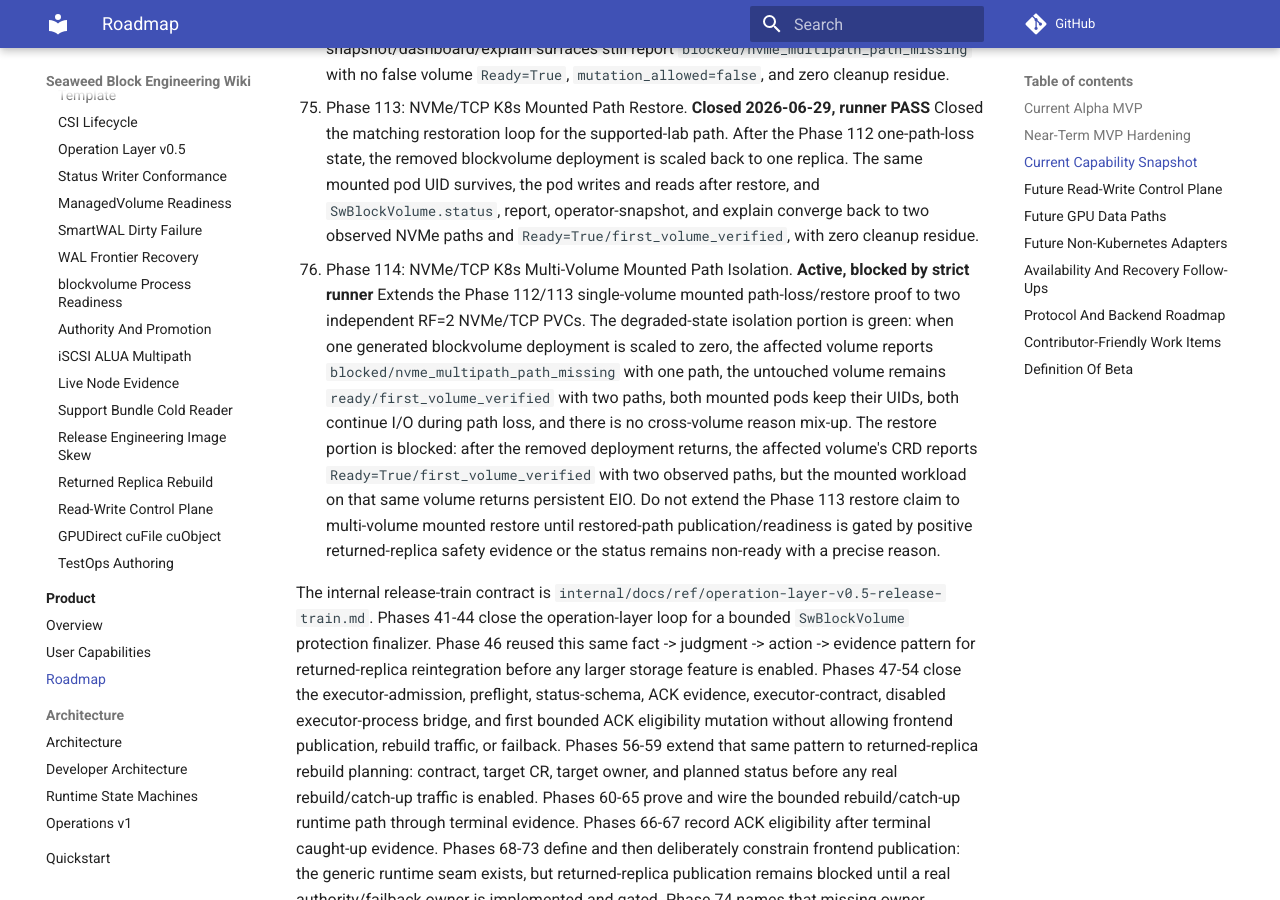
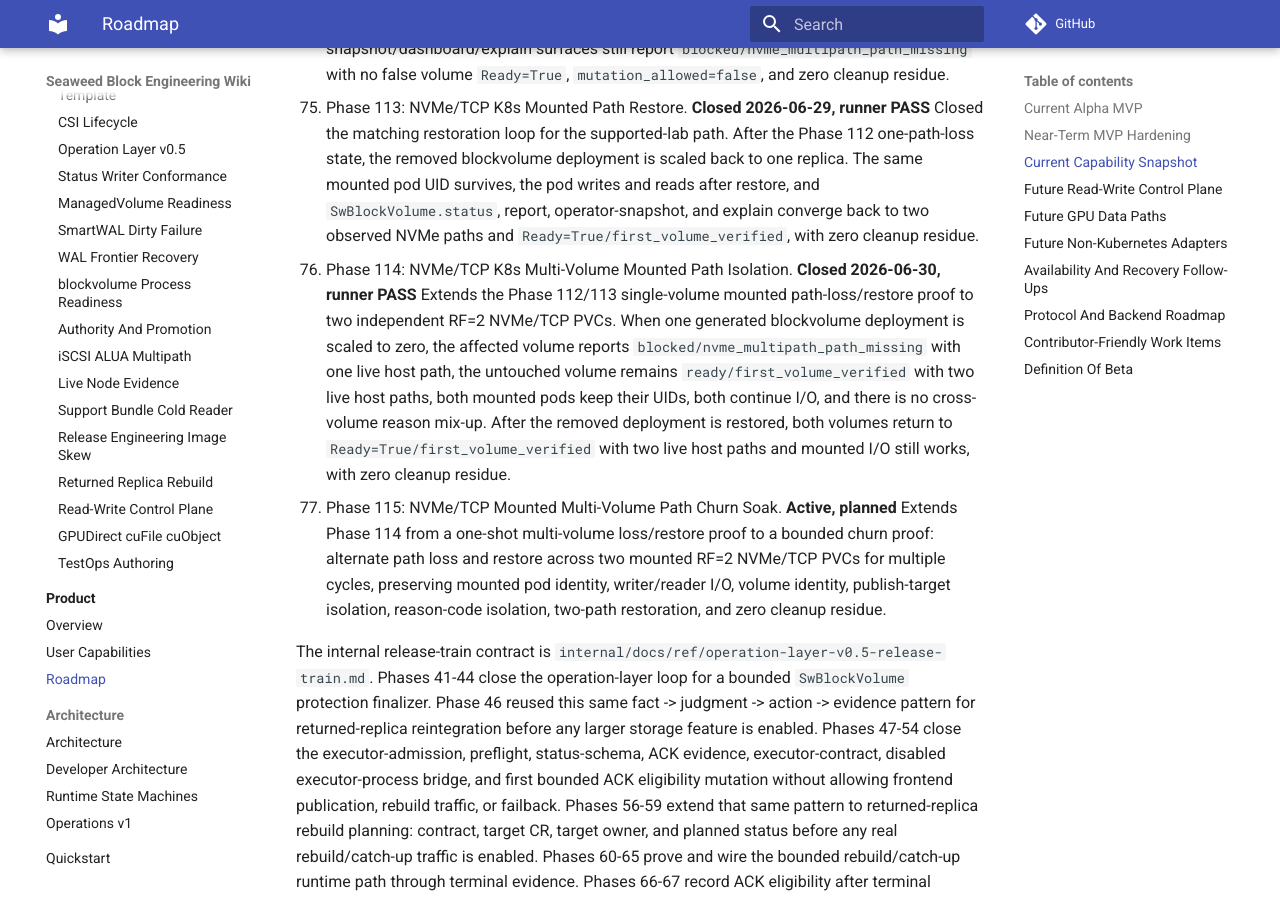
Before and after one commit to seaweedfs/seaweed-block, an MkDocs documentation site: the page built from docs/roadmap.md, in a window 1280 px wide and 900 px high, scrolled down 14591 px. Built offline with MkDocs 1.6.1 and Material for MkDocs 9.7.7, drawn with Linux system fonts in a browser that asks for light colours; comment, search, counter and statistics services are not loaded.

Commit message:
docs: mark phase114 closed and plan phase115

```diff
--- a/docs/roadmap.md
+++ b/docs/roadmap.md
@@ -575,21 +575,24 @@ Recommended order from here:
     reads after restore, and `SwBlockVolume.status`, report,
     operator-snapshot, and explain converge back to two observed NVMe paths and
     `Ready=True/first_volume_verified`, with zero cleanup residue.
-72. Phase 114: NVMe/TCP K8s Multi-Volume Mounted Path Isolation. **Active,
-    blocked by strict runner**
+72. Phase 114: NVMe/TCP K8s Multi-Volume Mounted Path Isolation. **Closed
+    2026-06-30, runner PASS**
     Extends the Phase 112/113 single-volume mounted path-loss/restore proof to
-    two independent RF=2 NVMe/TCP PVCs. The degraded-state isolation portion is
-    green: when one generated blockvolume deployment is scaled to zero, the
-    affected volume reports `blocked/nvme_multipath_path_missing` with one path,
-    the untouched volume remains `ready/first_volume_verified` with two paths,
-    both mounted pods keep their UIDs, both continue I/O during path loss, and
-    there is no cross-volume reason mix-up. The restore portion is blocked:
-    after the removed deployment returns, the affected volume's CRD reports
-    `Ready=True/first_volume_verified` with two observed paths, but the mounted
-    workload on that same volume returns persistent EIO. Do not extend the
-    Phase 113 restore claim to multi-volume mounted restore until restored-path
-    publication/readiness is gated by positive returned-replica safety evidence
-    or the status remains non-ready with a precise reason.
+    two independent RF=2 NVMe/TCP PVCs. When one generated blockvolume
+    deployment is scaled to zero, the affected volume reports
+    `blocked/nvme_multipath_path_missing` with one live host path, the
+    untouched volume remains `ready/first_volume_verified` with two live host
+    paths, both mounted pods keep their UIDs, both continue I/O, and there is
+    no cross-volume reason mix-up. After the removed deployment is restored,
+    both volumes return to `Ready=True/first_volume_verified` with two live
+    host paths and mounted I/O still works, with zero cleanup residue.
+73. Phase 115: NVMe/TCP Mounted Multi-Volume Path Churn Soak. **Active,
+    planned**
+    Extends Phase 114 from a one-shot multi-volume loss/restore proof to a
+    bounded churn proof: alternate path loss and restore across two mounted
+    RF=2 NVMe/TCP PVCs for multiple cycles, preserving mounted pod identity,
+    writer/reader I/O, volume identity, publish-target isolation, reason-code
+    isolation, two-path restoration, and zero cleanup residue.
 
 The internal release-train contract is
 `internal/docs/ref/operation-layer-v0.5-release-train.md`. Phases 41-44 close
```
Also changed, not shown: internal/docs/current-plan.md (+71 -97 lines), internal/docs/product-roadmap.md (+13 -11 lines).
